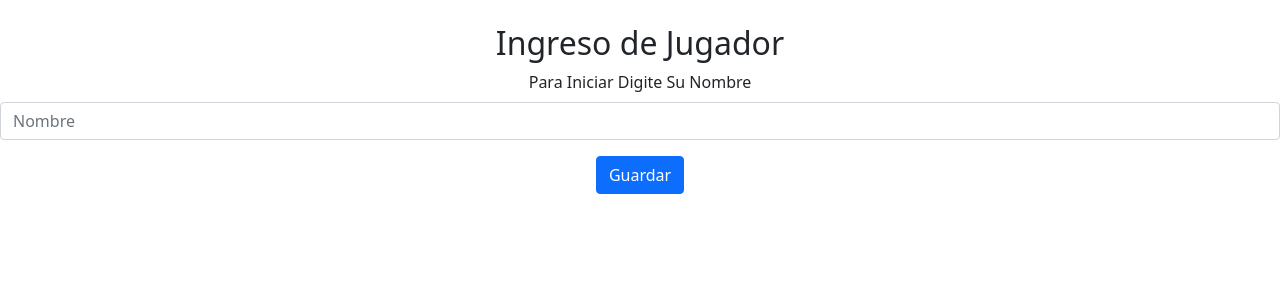
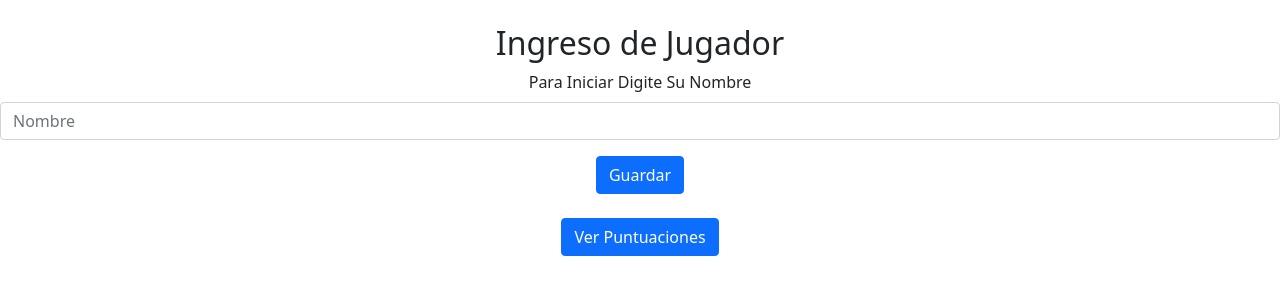
Before and after one commit to RodrigoDEVS/Millonario-Frontend2, a React (Create React App) app: page /jugadores in a window 1280 px wide. Shown: the top 300 px of the page. Built offline with nearby package versions, Linux system fonts and the light colour scheme.

Commit message:
agregado el botón de ver puntuaciones

```diff
--- a/src/pages/Jugadores.js
+++ b/src/pages/Jugadores.js
@@ -1,6 +1,6 @@
 import React, { useState } from 'react'
 import JugadoresForm from '../components/JugadoresForm'
-import JugadoresTabla from '../components/JugadoresTabla';
+import { Button } from 'react-bootstrap';
 
 const Jugadores = () => {
 
@@ -22,7 +22,8 @@ const Jugadores = () => {
         <div>
             <h2>Ingreso de Jugador</h2>
             <JugadoresForm handleJugadores={handleJugadores}/>
-
+            <br/>
+            <Button href='/registros' variant="primary">Ver Puntuaciones</Button>
         </div>
     )
 }
--- a/src/pages/Landing.js
+++ b/src/pages/Landing.js
@@ -8,7 +8,6 @@ const Landing = () => {
             <>
                 <Button href="/jugadores" variant="primary">Empezar</Button>{' '}
             </>
-            <h2>Creditos: </h2>
         </div>
     )
 }
```
Also changed, not shown: 1 other file (tests, documents, lock files or other folders).
